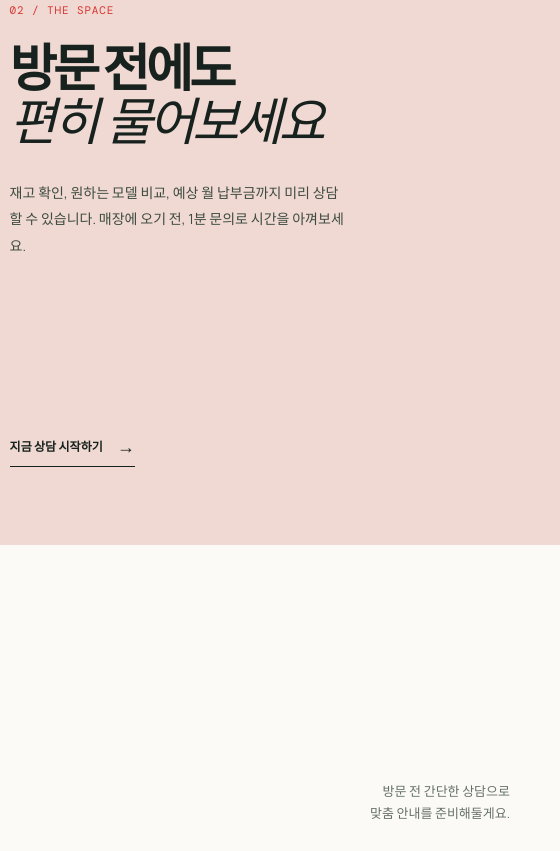
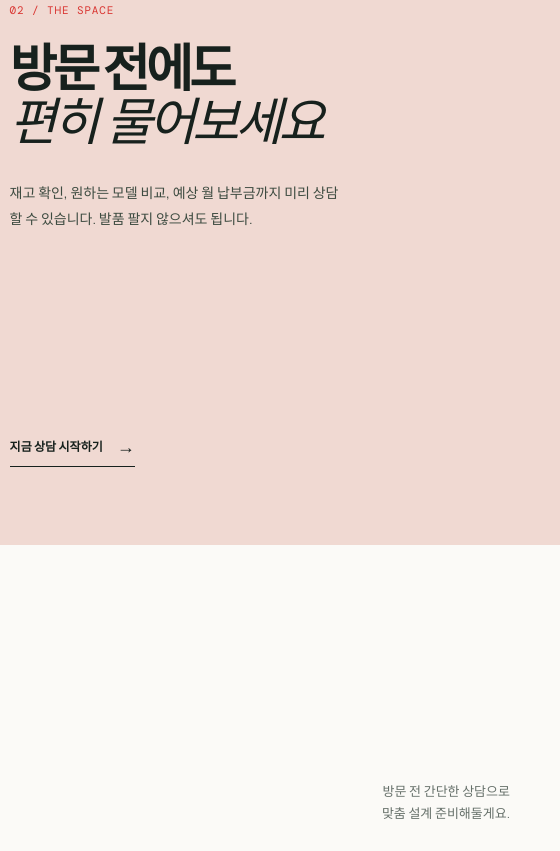
Before and after one commit to quddh34/shushu0091, a plain HTML site: page index.html in a window 1280 px wide. Shown: the part 1250-2101 px from the top of the page, 720-1280 px from the left. Drawn offline with nearby package versions, Linux system fonts and the light colour scheme.

Commit message:
Update index.html

```diff
--- a/index.html
+++ b/index.html
@@ -152,7 +152,7 @@
 		<section class="hero">
 			<div class="hero-content fade-up">
 				<div class="eyebrow mono">Your next phone, made simple</div>
-				<h1>유통마진은 빼고,<br><em>도매가만 남겼습니다</em></h1>
+				<h1>유통마진 없이<br><em>도매가 개</em></h1>
 				<div class="mono" style="margin-top: 21px; color: #66706a;">화정역 도보 5분 · 덕양구청 도보 2분 · 고양시 덕양구 화중로 138번길 5-23</div>
 				<div class="hero-bottom">
 					<div>
@@ -186,7 +186,7 @@
 				<div>
 					<div class="section-label mono">02 / The space</div>
 					<h2>방문 전에도<br><em>편히 물어보세요</em></h2>
-					<p>재고 확인, 원하는 모델 비교, 예상 월 납부금까지 미리 상담할 수 있습니다. 매장에 오기 전, 1분 문의로 시간을 아껴보세요.</p>
+					<p>재고 확인, 원하는 모델 비교, 예상 월 납부금까지 미리 상담할 수 있습니다. 발품 팔지 않으셔도 됩니다.</p>
 				</div>
 				<a class="text-link" href="tel:01090220091">지금 상담 시작하기 <span aria-hidden="true">→</span></a>
 			</div>
@@ -199,7 +199,7 @@
 						<div class="section-label mono">03 / Come by</div>
 						<h2>핸드폰도매센터 화정점<br><em>슈슈모바일에서 물어보세요.</em></h2>
 					</div>
-					<p>방문 전 간단한 상담으로<br>맞춤 안내를 준비해둘게요.</p>
+					<p>방문 전 간단한 상담으로<br>맞춤 설계 준비해둘게요.</p>
 				</div>
 				<div class="visit-grid">
 					<a class="visit-map" href="https://naver.me/FPng1gV9" target="_blank" rel="noreferrer" aria-label="네이버 지도에서 매장 위치 보기">
```
